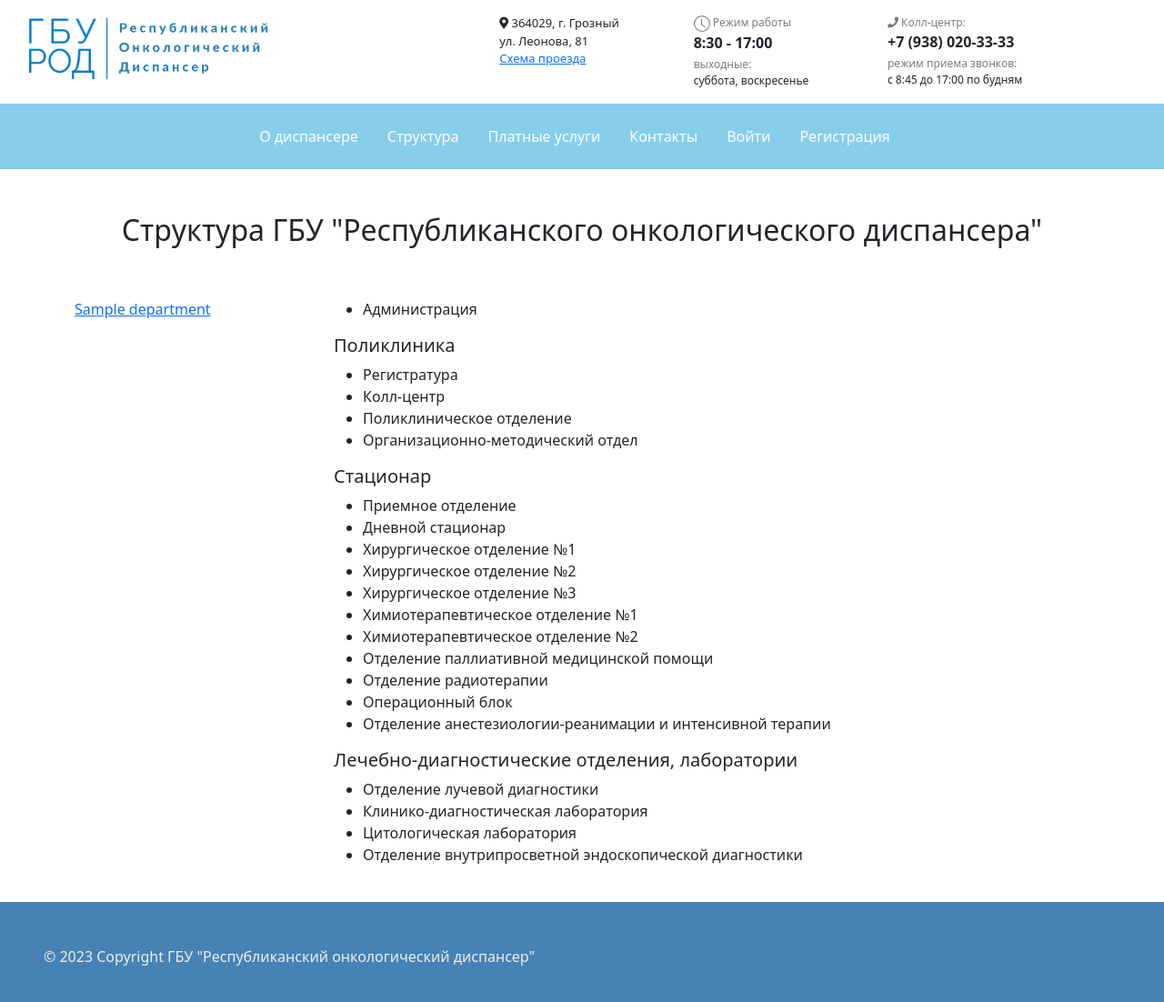
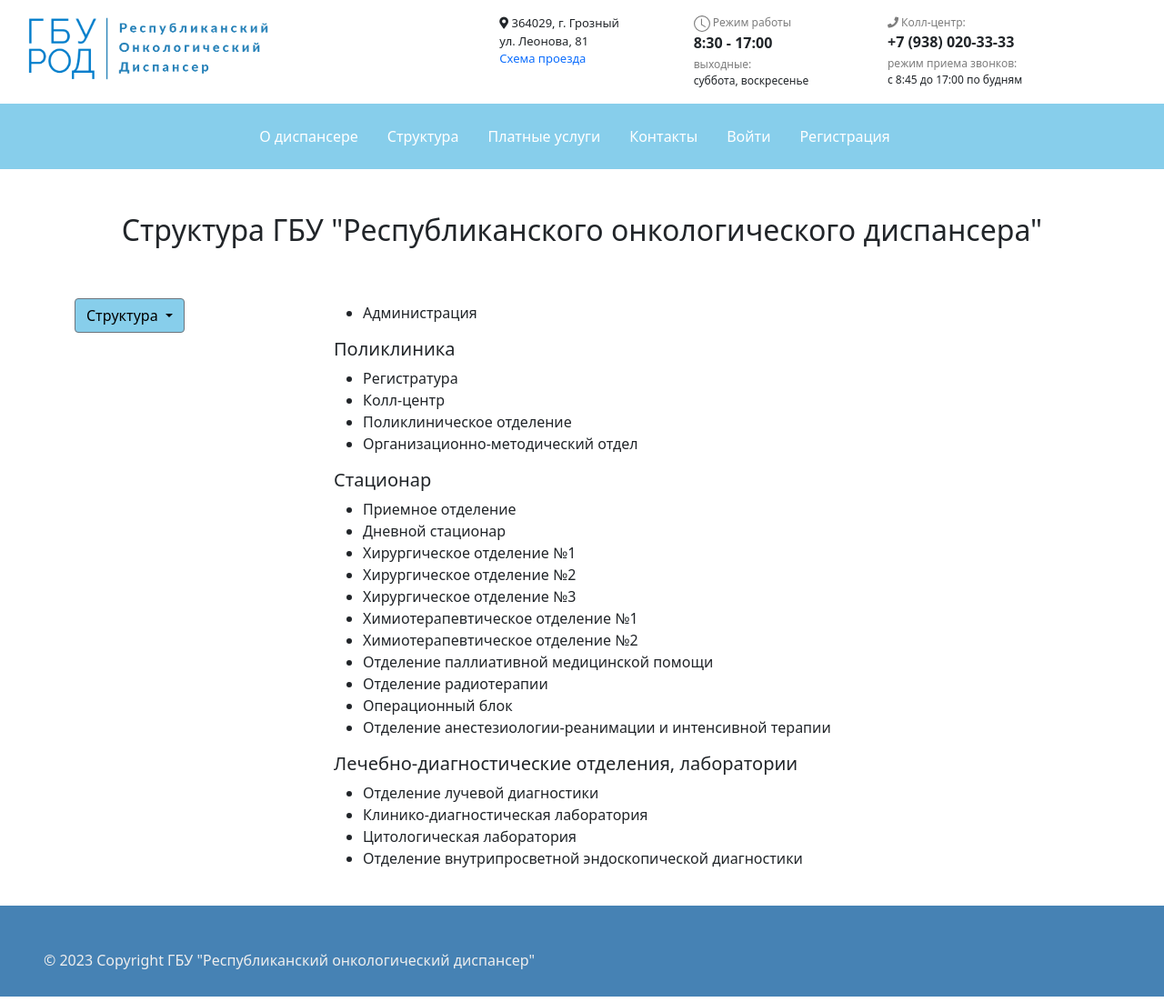
Before and after one commit to RDMN20/gburod, a Django app: page /structure/ in a window 1280 px wide. Shown: the whole page at 91% size. Run offline with Django 3.2, Linux system fonts and the light colour scheme; tables that the repository leaves empty hold one stand-in row (values such as "Sample post"); some libraries are stand-ins or nearby versions.

Commit message:
Update structure page

```diff
--- a/gburod/gburod_site/static/css/main.css
+++ b/gburod/gburod_site/static/css/main.css
@@ -1,3 +1,4 @@
+
 .fakeimg {
     height: 200px;
     width: auto;
@@ -13,6 +14,10 @@
     body {
         min-width: 400px !important;
     }
+}
+
+.navbar {
+    background-color: #87CEEB;
 }
 
 .navbar-elements {
@@ -71,8 +76,17 @@ li a.active {
     font-size: 13px;
 }
 
-footer {
+.btn.btn-secondary {
+    background-color: #87CEEB;
+    color: black;
+}
+
+a {
+    text-decoration: none;
+}
+
+footer.footer {
     background-color: #4682B4 !important;
-    height: 110px;
+    height: 100px;
     color: #eeeeee;
 }
--- a/gburod/gburod_site/structure/views.py
+++ b/gburod/gburod_site/structure/views.py
@@ -18,23 +18,23 @@ def get_page_obj(posts, page_number):
 
 def structures(request):
     """Страница структура"""
-    depart = Department.objects.all()
+    departs = Department.objects.all()
     template = 'structure/structures.html'
     context = {
-        'depart': depart,
+        'departs': departs,
     }
     return render(request, template, context)
 
 
 def depart_detail(request, department_id):
     template = 'structure/department_detail.html'
-    depart = Department.objects.all()
-    departs = get_object_or_404(Department, id=department_id)
+    departs = Department.objects.all()
+    depart = get_object_or_404(Department, id=department_id)
     current_page_id = department_id
-    personas = departs.persona.select_related('department', )
+    personas = depart.persona.select_related('department', )
     context = {
         'current_page_id': current_page_id,
-        'depart': depart,
+        'departs': departs,
         'page_obj': get_page_obj(personas, request.GET.get('page')),
     }
     return render(request, template, context)
--- a/gburod/gburod_site/templates/structure/structures.html
+++ b/gburod/gburod_site/templates/structure/structures.html
@@ -11,15 +11,42 @@
     <div class="row">
       <div class="col-md-3">
         <div class="depart-col d-flex flex-column">
-          <ul class="list-inline">
-            {% for depart in depart|dictsort:"title" %}
-              <li><a class="{% if depart.id == current_page_id %}
-          active{% endif %}" href="{% url 'structure:depart_detail' depart.id %}">{{ depart.title }}</a></li>
-            {% endfor %}
-          </ul>
+          {#          <div class="dropdown">#}
+          {#            <div class="dropdown-trigger">#}
+          {#              <button class="button" aria-haspopup="true" aria-controls="dropdown-menu3">#}
+          {#                <span>DROPDOWN</span>#}
+          {#                <span class="icon is-small"><i class="fas fa-angle-down" aria-hidden="true"></i></span>#}
+          {#              </button>#}
+          {#            </div>#}
+          {#            <div class="dropdown-menu" id="dropdown-menu3" role="menu">#}
+          {#              <div class="dropdown-content">#}
+          {##}
+          {#                {% for depart in departs|dictsort:"title" %}#}
+          {#                  <a class="dropdown-item{% if depart.id == current_page_id %}#}
+          {#          active{% endif %}" href="{% url 'structure:depart_detail' depart.id %}">{{ depart.title }}</a>#}
+          {#                {% endfor %}#}
+          {##}
+          {#              </div>#}
+          {#            </div>#}
+          {#          </div>#}
+
+          <div class="dropdown">
+            <button class="btn btn-secondary dropdown-toggle" type="button" id="dropdownMenu2" data-bs-toggle="dropdown"
+                    aria-expanded="false">
+              Структура
+            </button>
+            <ul class="dropdown-menu p-4" aria-labelledby="dropdownMenu2">
+              {% for depart in departs|dictsort:"title" %}
+                <li>
+                  <a class="{% if depart.id == current_page_id %}
+                    active{% endif %}" href="{% url 'structure:depart_detail' depart.id %}">{{ depart.title }}</a>
+                </li>
+              {% endfor %}
+            </ul>
+          </div>
         </div>
       </div>
-      <div class="col-md-9">
+      <div class="col-md-9 pt-1 my-css-test">
         <ul>
           <li>Администрация</li>
         </ul>
```
Also changed, not shown: gburod/gburod_site/static/js/dropdown.js (added, +14 -0 lines), gburod/gburod_site/templates/structure/department_detail.html (+18 -9 lines).
